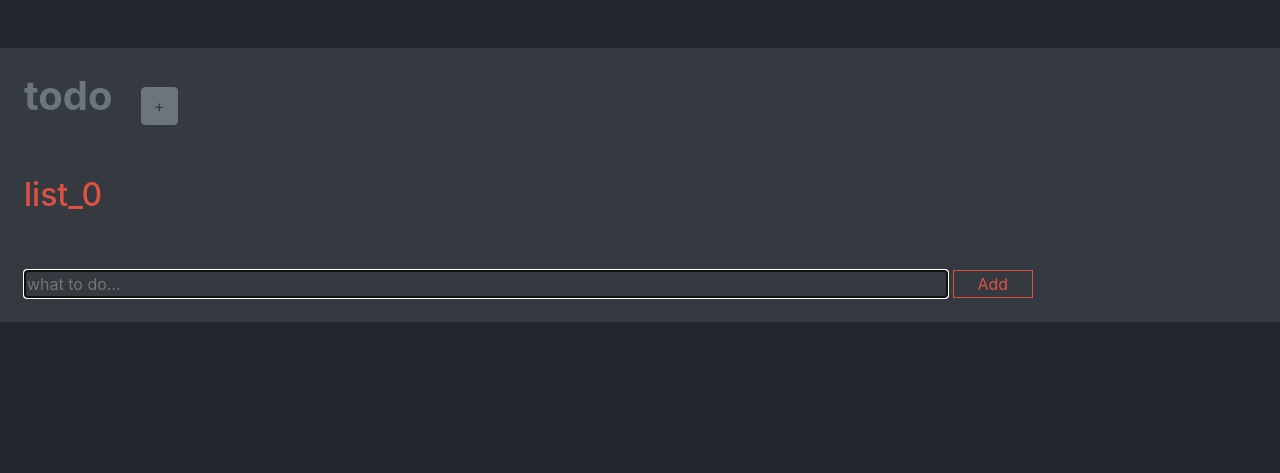
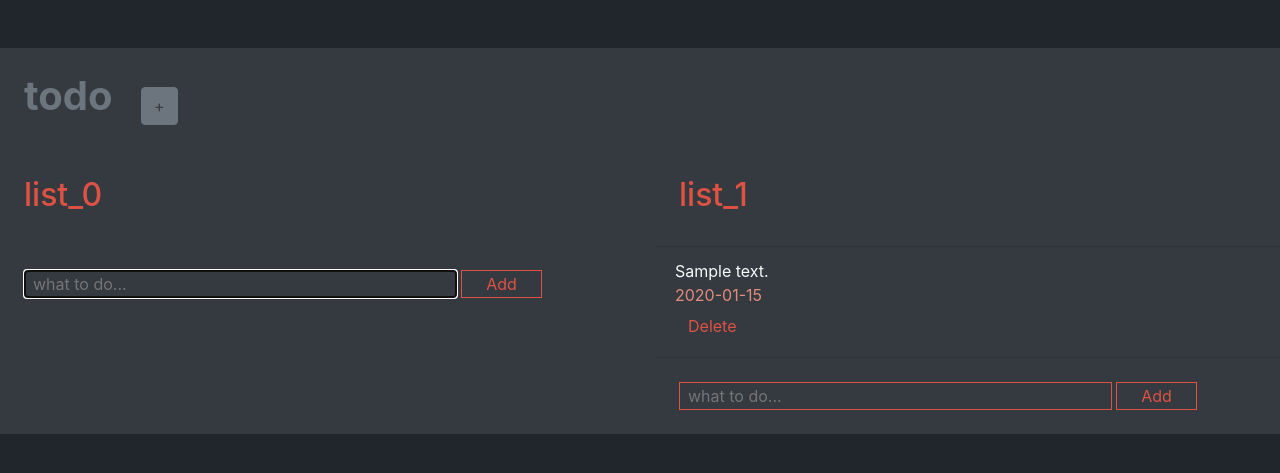
Before and after one commit to MattiWheels/Todo-Django-App, a Django app: page / in a window 1280 px wide. Shown: the top 473 px of the page. Run offline with Django 3.2, Linux system fonts and the light colour scheme; tables that the repository leaves empty hold one stand-in row (values such as "Sample post"); some libraries are stand-ins or nearby versions.

Commit message:
implemented multiple lists (no ability to create new list yet)

```diff
--- a/mysite/mysite/urls.py
+++ b/mysite/mysite/urls.py
@@ -20,7 +20,6 @@ from todo.views import todoView, addTodo, deleteTodo
 urlpatterns = [
     path('admin/', admin.site.urls),
     path('', todoView),
-    #path('', todoView),
-    path('addTodo/', addTodo),
+    path('addTodo/<int:list_id>/', addTodo),
     path('deleteTodo/<int:todo_id>/', deleteTodo),
 ]
--- a/mysite/templates/todo.html
+++ b/mysite/templates/todo.html
@@ -30,6 +30,7 @@
     <!--Primary todo list container-->
     <div class="todolist-container row d-flex flex-wrap"> <!--There will be multiple `todoitem-list` in this container-->
       {% for td_list, td_items in all_items.items %}
+        {% with c=forloop.counter0 %}
           <div class="todolist-list col">
             <div class="list-heading p-4">
               <h2>{{ td_list }}</h2>
@@ -46,12 +47,13 @@
               {% endfor %}
             </ul>
             <div class="addform">
-            <form class="w-100 p-4" name="addTodoForm" action="/addTodo/" method="post">{% csrf_token %} <!-- When next page validation is ready: onsubmit="validateForm()" -->
-              <input id="todo-input" class="w-75" type="text" name="content" placeholder="what to do..." required/>
+              <form class="w-100 p-4" name="addTodoForm" action="/addTodo/{{ c }}/" method="post">{% csrf_token %} <!-- When next page validation is ready: onsubmit="validateForm()" -->
+                <input id="todo-input" class="px-2 w-75" type="text" name="content" placeholder="what to do..." required/>
                 <input class="px-4 float" type="submit" value="Add"/>
               </form>
             </div>
           </div>
+        {% endwith %}
       {% endfor %}
     </div>
 
--- a/mysite/todo/views.py
+++ b/mysite/todo/views.py
@@ -11,13 +11,14 @@ import pytz
 def todoView(request):
 
     list_count = TodoItem.objects.all().aggregate(Max('todolist'))['todolist__max']
+    print(list_count)
     all_items = {}
 
     if list_count is None:
         all_items['list_0'] = {}
         list_count = 1
     elif list_count > 0:
-        for i in range(list_count):
+        for i in range(list_count+1):
             all_items[f'list_{i}'] = TodoItem.objects.filter(todolist=i)
     else:
         all_items['list_0'] = TodoItem.objects.filter(todolist=0)
@@ -28,12 +29,14 @@ def todoView(request):
         'list_count': list_count,
     }
 
+    print(all_items)
     return render(request, 'todo.html', context)
 
 # Create new TodoItem object and save it to the db.
-def addTodo(request): # addTodo(request, list_id) to be implemented
+def addTodo(request, list_id): # addTodo(request, list_id) to be implemented
     new_item = TodoItem()
     new_item.content = request.POST['content']
+    new_item.todolist = list_id
 
     # Generate timestamp for todo item.
     date_format = '%m/%d/%Y %H:%M:%S %Z'
@@ -50,5 +53,3 @@ def deleteTodo(request, todo_id):
     item_to_delete = TodoItem.objects.get(id=todo_id)
     item_to_delete.delete()
     return HttpResponseRedirect('/')
-
-#def addTodoList(request):
```
Lines whose indentation alone changed are shown as unchanged.
